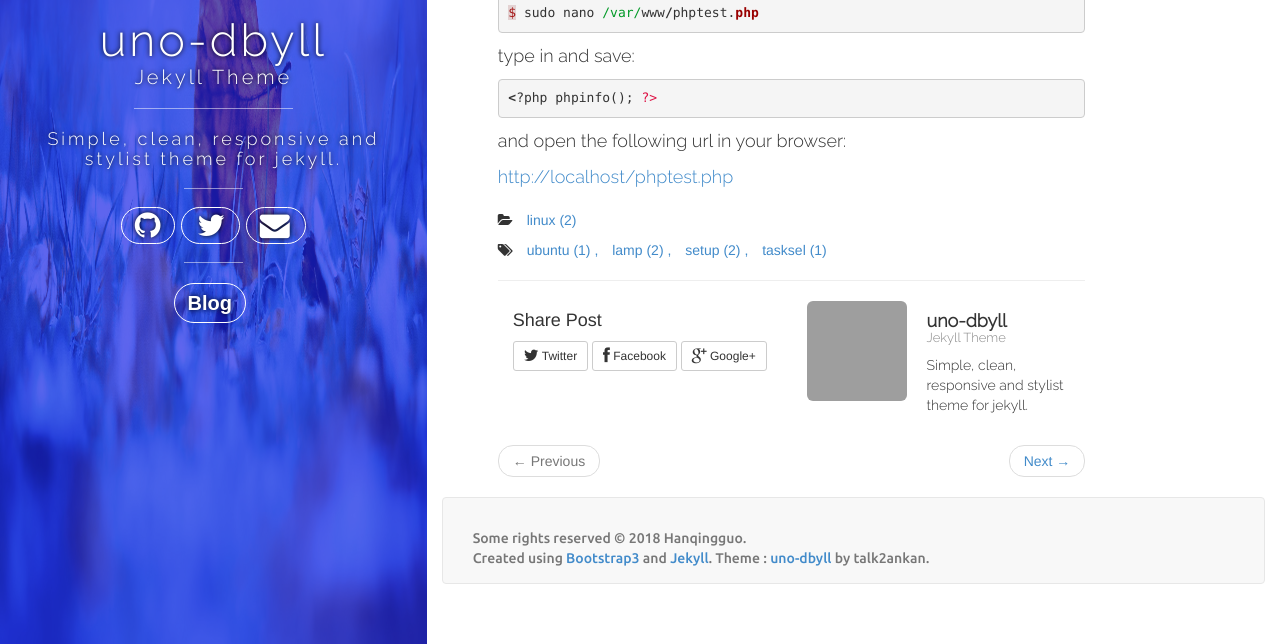
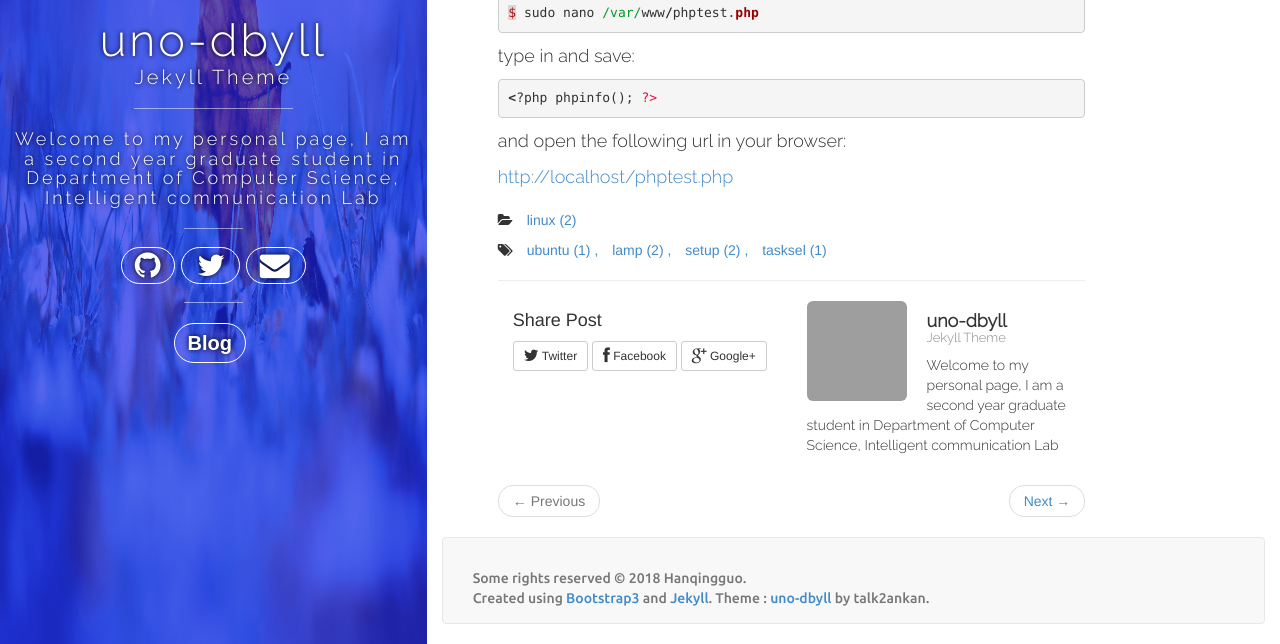
Before and after one commit to hanqingguo/hanqingguo.github.io, a Jekyll site: the page built from _posts/2013-11-02-easiest-way-to-install-lamp-on-ubuntu.md, in a window 1280 px wide and 900 px high, scrolled down 739 px, cut to the strip 256-900 px from the top of the window. Built offline with Jekyll 4.4.1, drawn with Linux system fonts in a browser that asks for light colours; nearby versions of some CDN libraries; comment, search, counter and statistics services are not loaded; grey boxes are pictures that could not be loaded.

Commit message:
change base

```diff
--- a/_config.yml
+++ b/_config.yml
@@ -4,7 +4,7 @@ permalink: /:title
 # https://help.github.com/articles/migrating-your-pages-site-from-maruku
 markdown: kramdown
 
-highlighter: pygments
+highlighter: rouge
 paginate: 10 # pagination based on number of posts
 paginate_path: "page/:num"
 
@@ -24,10 +24,10 @@ title : uno-dbyll
 author:
   name: Hanqingguo
   role: Jekyll Theme
-  email: meliodus@tutanota.com
+  email: hguo@bsu.edu
   github: meliodus
   twitter: talk2ankan
   facebook: talk2ankan
   googleplus: +AnkanBiswasWorkspace
-  bio: "Simple, clean, responsive and stylist theme for jekyll. "
+  bio: "Welcome to my personal page, I am a second year graduate student in Department of Computer Science, Intelligent communication Lab "
   uno-dbyll: https://raw.githubusercontent.com/meliodus/uno-dbyll/gh-pages/uno-dbyll.png
```
